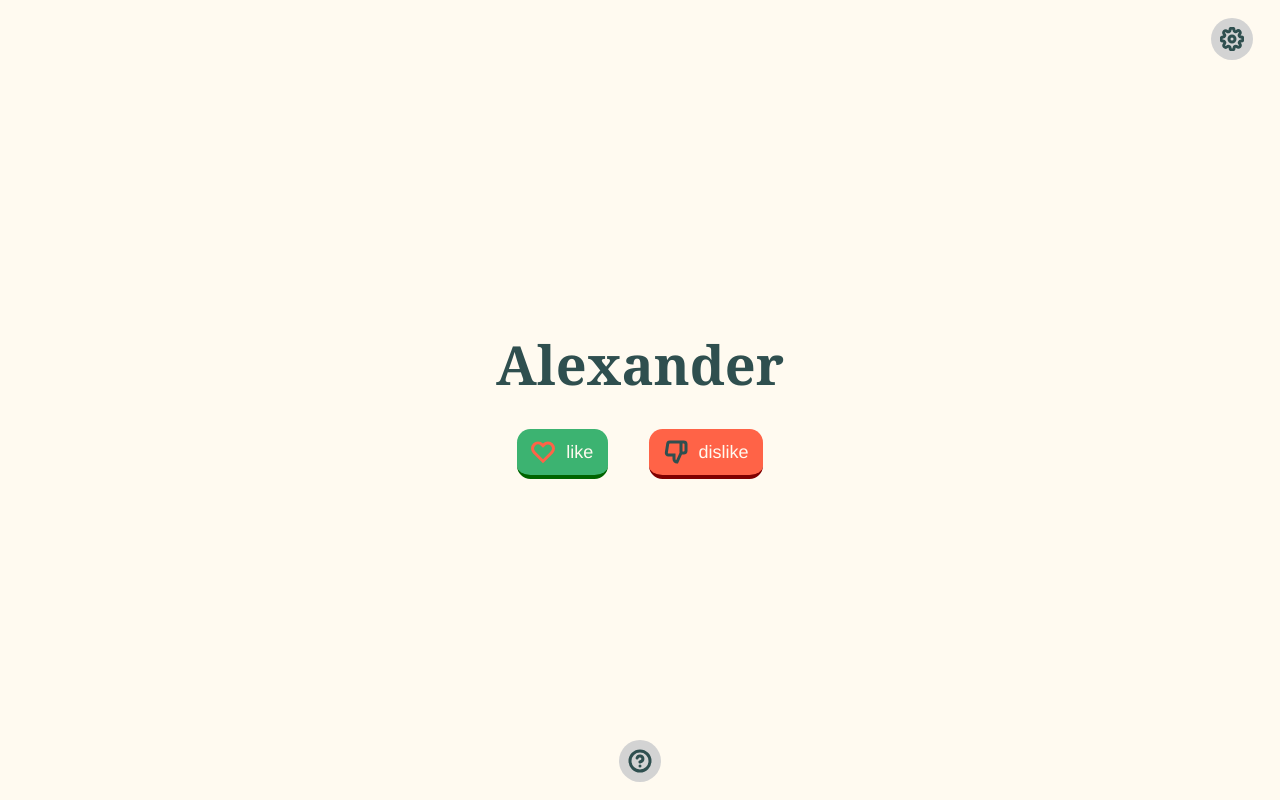
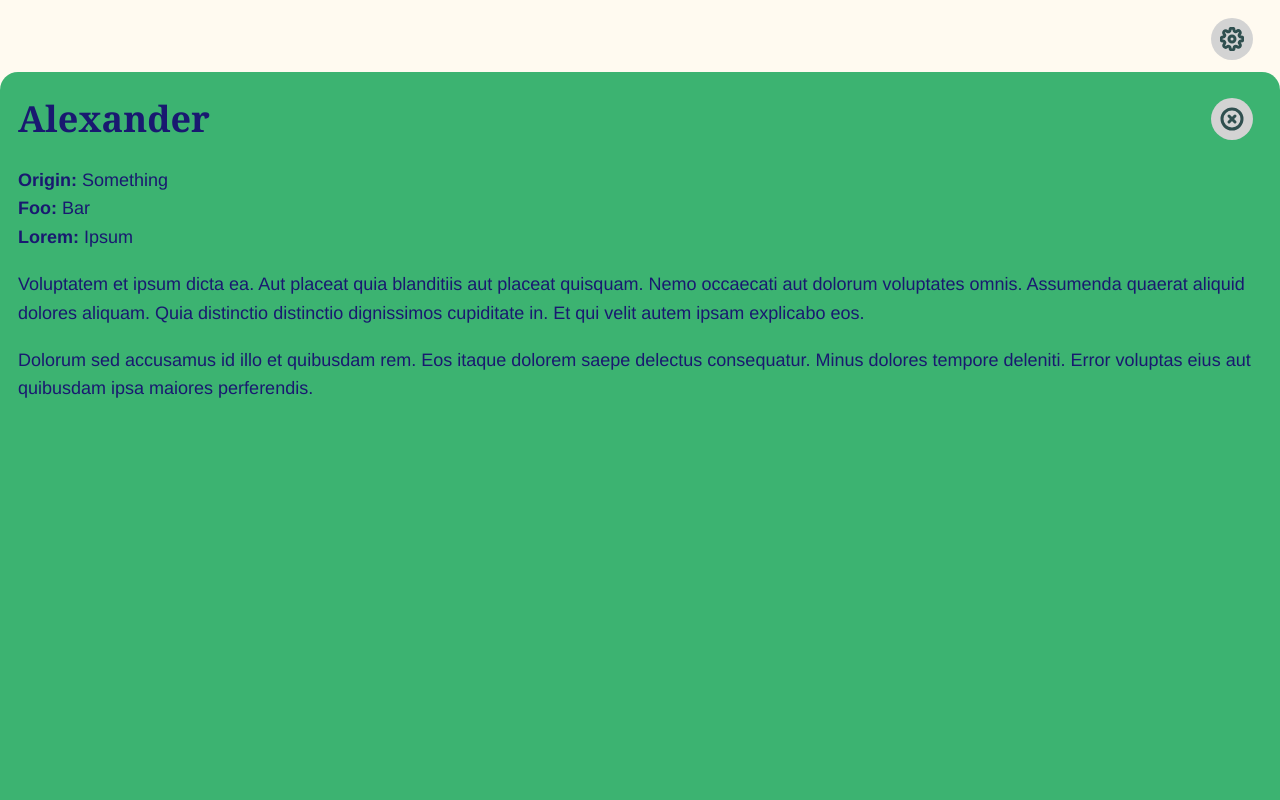
Before and after one commit to zstix/names-app, a React (Vite) app: page / in a window 1280 px wide. Built offline with nearby package versions, Linux system fonts and the light colour scheme.

Commit message:
chore: info screen

```diff
--- a/src/components/App.tsx
+++ b/src/components/App.tsx
@@ -2,6 +2,7 @@ import React from 'react';
 import { css, withTheme } from '@emotion/react';
 
 import Button from './Button';
+import Info from './Info';
 
 const App: React.FC<{ theme: INamesAppTheme }> = ({ theme }) => (
   <div css={css`
@@ -12,6 +13,7 @@ const App: React.FC<{ theme: INamesAppTheme }> = ({ theme }) => (
     flex-direction: column;
     width: 100vw;
     height: 100vh;
+    position: relative;
   `}>
     <div css={css`align-self: flex-end;`}>
       <Button icon="settings" noBorder />
@@ -33,6 +35,7 @@ const App: React.FC<{ theme: INamesAppTheme }> = ({ theme }) => (
       </div>
     </div>
     <Button icon="help-circle" noBorder />
+    <Info />
   </div>
 );
 
--- a/src/components/Button.tsx
+++ b/src/components/Button.tsx
@@ -4,7 +4,7 @@ import { css, withTheme } from '@emotion/react';
 import Icon, { ICON_TYPES } from './Icon';
 
 interface IButtonProps {
-  theme: INamesAppTheme
+  theme: INamesAppTheme;
   color?: keyof INamesAppThemeColorVariants;
   noBorder?: boolean;
   onclick?: () => void;
--- a/src/components/Icon.tsx
+++ b/src/components/Icon.tsx
@@ -24,6 +24,13 @@ export const ICON_TYPES = {
   ),
   "thumbs-up": (
     <path d="M14 9V5a3 3 0 0 0-3-3l-4 9v11h11.28a2 2 0 0 0 2-1.7l1.38-9a2 2 0 0 0-2-2.3zM7 22H4a2 2 0 0 1-2-2v-7a2 2 0 0 1 2-2h3" />
+  ),
+  x: (
+    <>
+      <circle cx="12" cy="12" r="10" />
+      <line x1="15" y1="9" x2="9" y2="15" />
+      <line x1="9" y1="9" x2="15" y2="15" />
+    </>
   )
 };
 
--- /dev/null
+++ b/src/components/Info.tsx
@@ -0,0 +1,43 @@
+import React from 'react';
+import { css, withTheme } from '@emotion/react';
+
+import Button from './Button';
+
+// TODO: remove absolute?
+const Info: React.FC<{ theme: INamesAppTheme }> = ({ theme }) => (
+  <div css={css`
+    position: absolute;
+    top: 4em;
+    left: 0;
+    width: 100%;
+    height: calc(100% - 4em);
+    padding: 1em;
+    border-radius: 1em 1em 0 0;
+    color: ${theme.color.text.secondary};
+    background-color: ${theme.color.background.secondary};
+  `}>
+    <div css={css`
+      display: flex;
+      justify-content: space-between;
+      align-items: center;
+    `}>
+      <h1>Alexander</h1>
+      <Button icon="x" noBorder />
+    </div>
+    <div>
+      <p>
+        <b>Origin:</b> Something<br />
+        <b>Foo:</b> Bar<br />
+        <b>Lorem:</b> Ipsum<br />
+      </p>
+      <p>
+        Voluptatem et ipsum dicta ea. Aut placeat quia blanditiis aut placeat quisquam. Nemo occaecati aut dolorum voluptates omnis. Assumenda quaerat aliquid dolores aliquam. Quia distinctio distinctio dignissimos cupiditate in. Et qui velit autem ipsam explicabo eos.
+      </p>
+      <p>
+        Dolorum sed accusamus id illo et quibusdam rem. Eos itaque dolorem saepe delectus consequatur. Minus dolores tempore deleniti. Error voluptas eius aut quibusdam ipsa maiores perferendis.
+      </p>
+    </div>
+  </div>
+);
+
+export default withTheme(Info);
--- a/src/index.html
+++ b/src/index.html
@@ -1,7 +1,10 @@
+</html>
 <!DOCTYPE html>
 <html lang="en">
   <head>
     <title>Names App</title>
+    <meta charset="UTF-8">
+    <meta name="viewport" content="width=device-width, initial-scale=1.0">
   </head>
   <body>
     <div id="root"></div>
```
Also changed, not shown: 1 other file (tests, documents, lock files or other folders).
